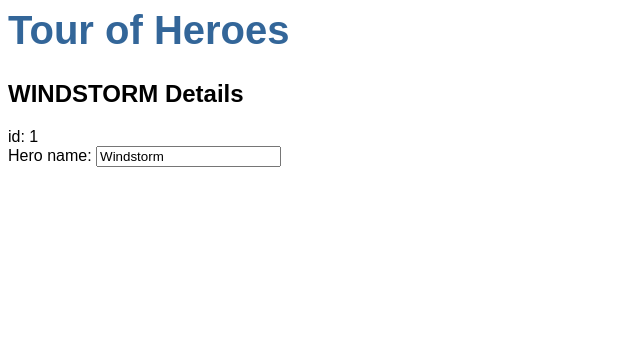
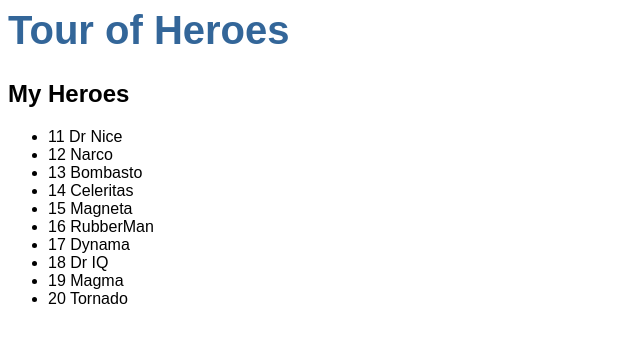
Before and after one commit to Daffyydd/QWA, an Angular app: page / in a window 1280 px wide. Shown: the top 342 px of the page, without its empty margins (0-640 px from the left). Built offline with nearby package versions, Linux system fonts and the light colour scheme; what angular-in-memory-web-api would draw is missing.

Commit message:
2 files modified, 1 added

```diff
--- a/src/app/components/heroes/heroes.component.html
+++ b/src/app/components/heroes/heroes.component.html
@@ -1,6 +1,18 @@
-<h2>{{hero.name | uppercase}} Details</h2>
-<div><span>id: </span>{{hero.id}}</div>
+<h2>My Heroes</h2>
+<ul class="heroes">
+  <li *ngFor="let hero of heroes"
+    [class.selected]="hero === selectedHero"
+    (click)="onSelect(hero)">
+    <span class="badge">{{hero.id}}</span> {{hero.name}}
+  </li>
+</ul>
+<div *ngIf="selectedHero">
+
+<h2>{{selectedHero.name | uppercase}} Details</h2>
+<div><span>id: </span>{{selectedHero.id}}</div>
 <div>
-<label for="name">Hero name: </label>
-<input id="name" [(ngModel)]="hero.name" placeholder="name">
+  <label for="hero-name">Hero name: </label>
+  <input id="hero-name" [(ngModel)]="selectedHero.name" placeholder="name">
 </div>
+
+</div>
--- a/src/app/components/heroes/heroes.component.ts
+++ b/src/app/components/heroes/heroes.component.ts
@@ -1,5 +1,6 @@
 import { Component, OnInit } from '@angular/core';
 import {Hero} from '../../models/hero';
+import {HEROES} from '../../database/mock-heroes'
 
 @Component({
   selector: 'app-heroes',
@@ -8,6 +9,7 @@
 })
 export class HeroesComponent implements OnInit {
   hero:Hero ={ id:1, name:'Windstorm'}
+  heroes = HEROES;
   constructor() { }
 
   ngOnInit() {
--- /dev/null
+++ b/src/app/database/mock-heroes.ts
@@ -0,0 +1,14 @@
+import { Hero } from '../models/hero';
+
+export const HEROES: Hero[] = [
+  { id: 11, name: 'Dr Nice' },
+  { id: 12, name: 'Narco' },
+  { id: 13, name: 'Bombasto' },
+  { id: 14, name: 'Celeritas' },
+  { id: 15, name: 'Magneta' },
+  { id: 16, name: 'RubberMan' },
+  { id: 17, name: 'Dynama' },
+  { id: 18, name: 'Dr IQ' },
+  { id: 19, name: 'Magma' },
+  { id: 20, name: 'Tornado' }
+];
```
